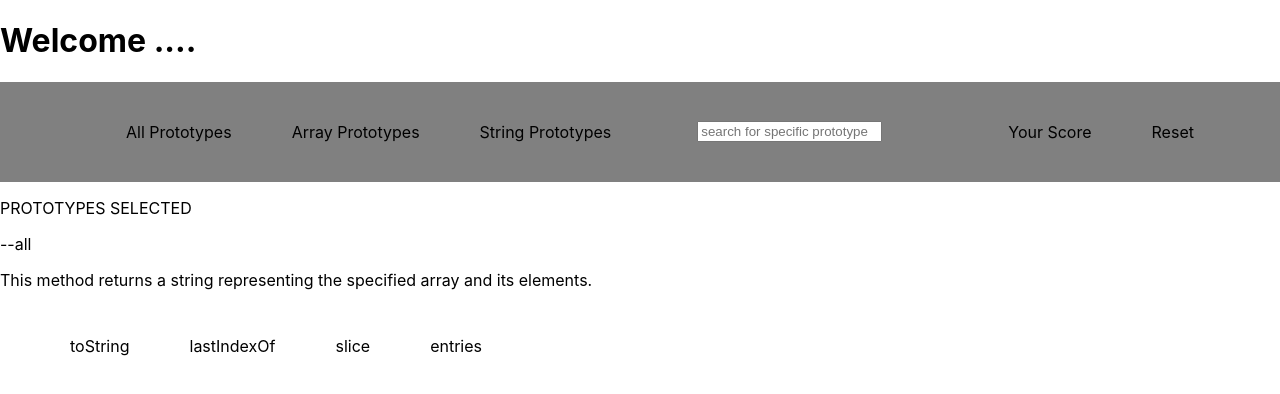
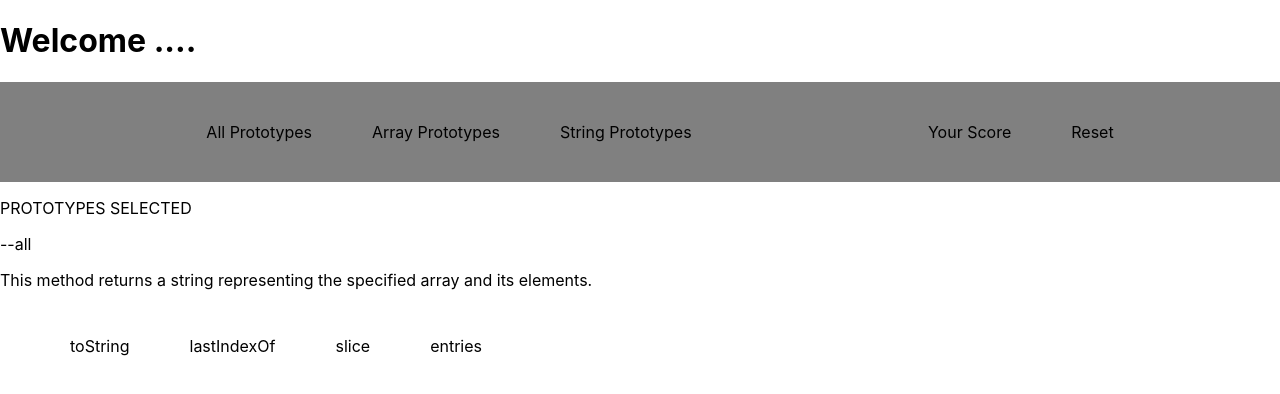
Before and after one commit to geet084/memoize, a React (Create React App) app: page / in a window 1280 px wide. Shown: the top 394 px of the page. Built offline with nearby package versions, Linux system fonts and the light colour scheme.

Commit message:
Change to input for answer

```diff
--- a/src/Nav.js
+++ b/src/Nav.js
@@ -4,26 +4,29 @@ import './CSS/Main.scss';
 export default class Nav extends Component {
 
   render() {
-    let { updateSelection } = this.props;
+    // let { updateSelection } = this.props;
     return (
       <nav className="nav">
         <ul className="types">
-          <li onClick={updateSelection}
+          <li
+            // onClick={updateSelection}
               className="all">
             All Prototypes
           </li>
-          <li onClick={updateSelection}
+          <li
+            // onClick={updateSelection}
               className="aTypes">
             Array Prototypes
           </li>
-          <li onClick={updateSelection}
+          <li
+            // onClick={updateSelection}
               className="sTypes">
             String Prototypes
           </li>
         </ul>
-        <input type="text"
-               onChange={updateSelection}
-               placeholder="search for specific prototype" />
+        {/* <input type="text"
+              //  onChange={updateSelection}
+               placeholder="search for specific prototype" /> */}
         <ul className="user">
           <li>Your Score</li>
           <li>Reset</li>
```
